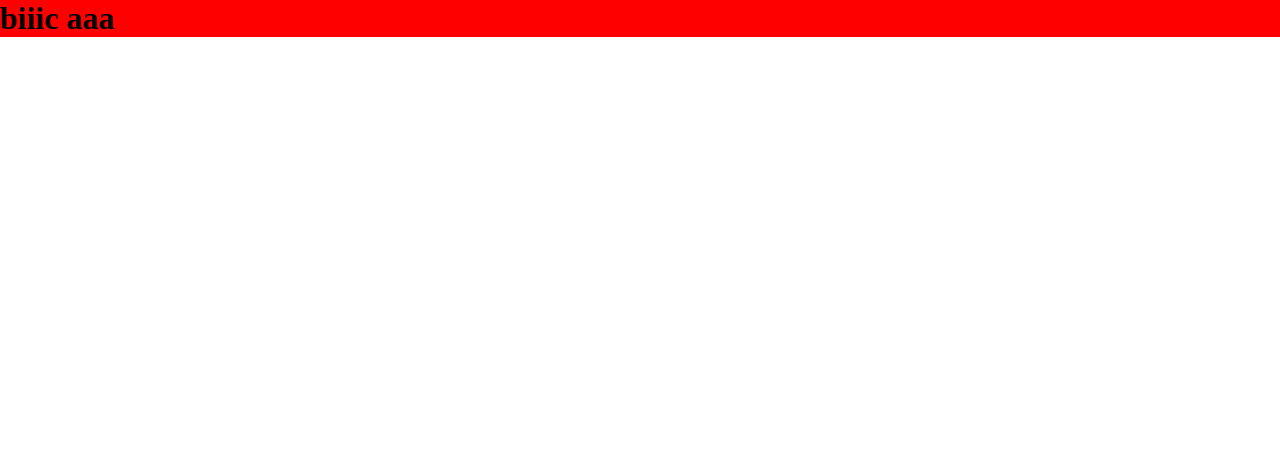
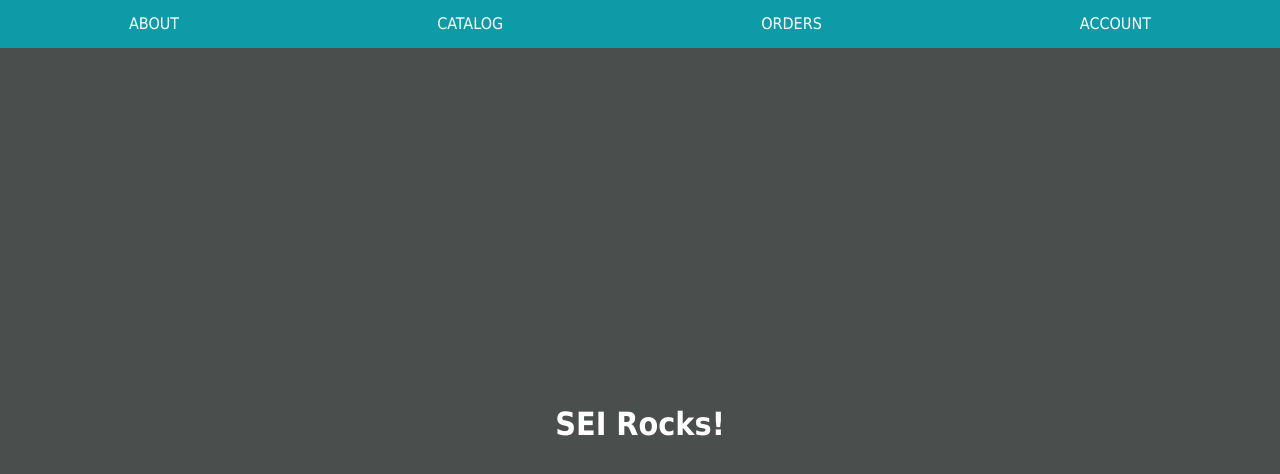
Before and after one commit to K2adir/prhw, a website: page dom-lab/dom.html in a window 1280 px wide. Drawn offline with Linux system fonts and the light colour scheme.

Commit message:
working - part 1

```diff
--- a/intro-dom/dom.html
+++ b/dom-lab/dom.html
@@ -4,13 +4,13 @@
     <meta charset="UTF-8" />
     <meta http-equiv="X-UA-Compatible" content="IE=edge" />
     <meta name="viewport" content="width=device-width, initial-scale=1.0" />
-
+    <script src="dom.js" defer></script>
     <link rel="stylesheet" href="style.css" />
 
     <title>Document</title>
   </head>
-  <body>
-    <h1 class="title">helloo</h1>
-  </body>
-  <script src="dom.js" defer></script>
+  <header>
+    <nav id="top-menu"></nav>
+  </header>
+  <main></main>
 </html>
--- /dev/null
+++ b/dom-lab/dom.js
@@ -0,0 +1,34 @@
+const mainEl = document.querySelector("main");
+const topMenuEl = document.getElementById("top-menu");
+
+// data
+var menuLinks = [
+  { text: "about", href: "/about" },
+  { text: "catalog", href: "/catalog" },
+  { text: "orders", href: "/orders" },
+  { text: "account", href: "/account" },
+];
+
+// gray background
+mainEl.style.backgroundColor = "var(--main-bg)";
+// --
+const mainInnerText = document.createElement("h1");
+mainInnerText.textContent = "SEI Rocks!";
+mainEl.appendChild(mainInnerText);
+///
+mainEl.classList.add("flex-ctr");
+
+//
+// nav bar
+topMenuEl.style.height = "100%";
+topMenuEl.style.backgroundColor = "var(--top-menu-bg)";
+topMenuEl.classList.add("flex-around");
+
+//
+// nav links
+menuLinks.forEach((link) => {
+  const menuLink = document.createElement("a");
+  menuLink.setAttribute("href", link.href);
+  menuLink.textContent = link.text;
+  topMenuEl.appendChild(menuLink);
+});
--- /dev/null
+++ b/dom-lab/style.css
@@ -0,0 +1,43 @@
+* {
+  box-sizing: border-box;
+}
+
+/* CSS Custom Properties */
+:root {
+  --main-bg: #4a4e4d;
+  --top-menu-bg: #0e9aa7;
+  --sub-menu-bg: #3da4ab;
+}
+
+body {
+  font-family: Tahoma, Geneva, sans-serif;
+  height: 100vh;
+  margin: 0;
+  display: grid;
+  grid-template-rows: 3rem auto;
+  color: white;
+}
+
+.flex-ctr {
+  display: flex;
+  justify-content: center;
+  align-items: center;
+}
+
+.flex-around {
+  display: flex;
+  justify-content: space-around;
+  align-items: center;
+}
+
+nav a {
+  line-height: 3rem;
+  padding: 0 1rem;
+  text-transform: uppercase;
+  text-decoration: none;
+  color: white;
+}
+
+#top-menu a:hover {
+  background-color: var(--sub-menu-bg);
+}
--- a/intro-dom/dom.js
+++ /dev/null
@@ -1,7 +0,0 @@
-const titles = document.querySelectorAll(".title");
-
-titles.forEach((title) => {
-  title.innerHTML = "biiic";
-  title.style.backgroundColor = "red";
-  title.innerHTML = title.innerHTML + " aaa";
-});
--- a/intro-dom/style.css
+++ /dev/null
@@ -1,4 +0,0 @@
-* {
-  margin: 0;
-  padding: 0;
-}
```
